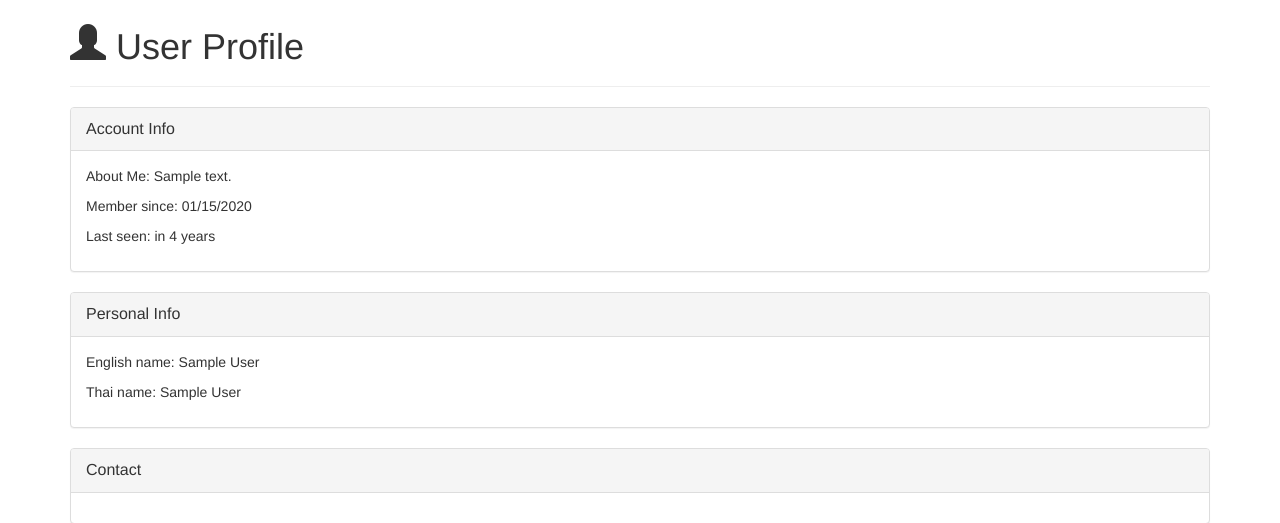
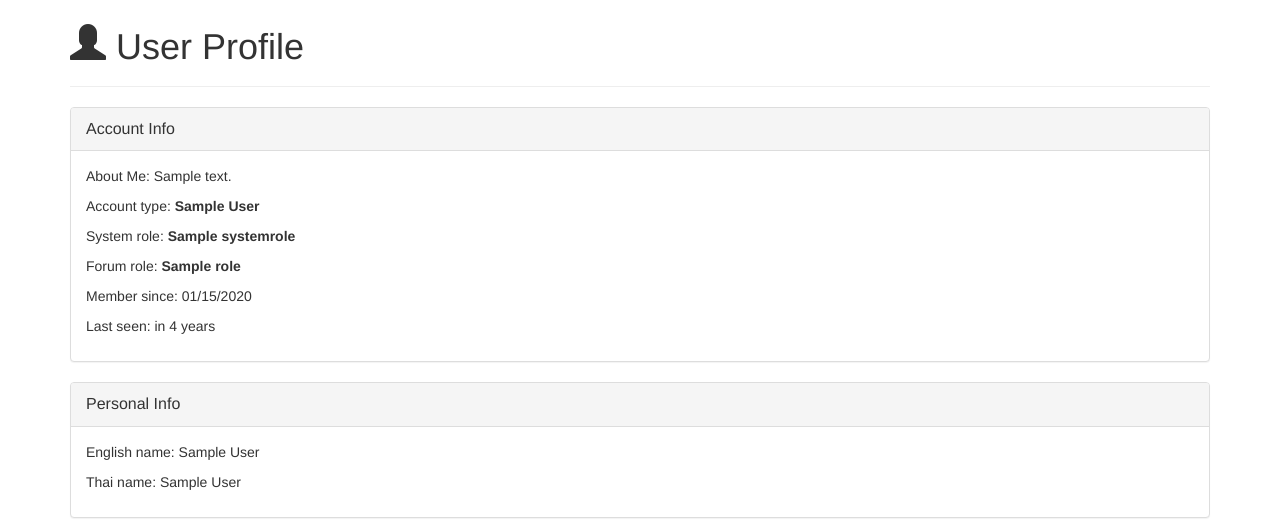
Before and after one commit to likit/mtweb, a Flask app: a page that uses webapp/app/main/templates/main/user.html in a window 1280 px wide. Shown: the part 188-711 px from the top of the page. Run offline with Flask 2, Linux system fonts and the light colour scheme; tables that the repository leaves empty hold one stand-in row (values such as "Sample post"); parts of the project's set-up code (start-up, migrations or seed data) failed here and were passed over; some libraries are stand-ins or nearby versions.

Commit message:
added roles

```diff
--- a/webapp/app/main/templates/main/edit_profile_admin.html
+++ b/webapp/app/main/templates/main/edit_profile_admin.html
@@ -7,9 +7,9 @@
 <form class="form-horizontal" method="POST">
     {{ form.hidden_tag() }}
     <div class="form-group">
-        {{ form.usertype.label(class="col-sm-3 control-label", for="usertype") }}
+        {{ form.user_type.label(class="col-sm-3 control-label", for="user_type") }}
         <div class="col-sm-4">
-            {{ form.usertype(class="form-control") }}
+            {{ form.user_type(class="form-control") }}
         </div>
     </div>
 
--- a/webapp/app/main/templates/main/user.html
+++ b/webapp/app/main/templates/main/user.html
@@ -8,7 +8,7 @@
     <div class="panel-heading">
         <div class="panel-title">Account Info
         {% if user.email == current_user.email and current_user.is_authenticated %}
-        <a role="button" class="btn btn-default" href="{{ url_for('main.edit_profile') }}">
+        <a role="button" class="btn btn-default" href="{{ url_for('main.edit_profile_by_admin') }}">
             <span class="glyphicon glyphicon-pencil" aria-hidden="true"></span>
         </a>
         {% endif %}
@@ -21,6 +21,9 @@
             {% endif %}
         {% endif %}
         {% if user.about_me %}<p>About Me: {{ user.about_me }}</p>{% endif %}
+        <p>Account type: <strong>{{ user.user_type.name }}</strong></p>
+        <p>System role: <strong>{{ user.system_role.name }}</strong></p>
+        <p>Forum role: <strong>{{ user.forum_role.name }}</strong></p>
         <p>Member since: {{ moment(user.created_on).format('L') }}</p>
         <p>Last seen: {{ moment(user.last_seen).fromNow(refresh=True) }}</p>
     </div>
```
